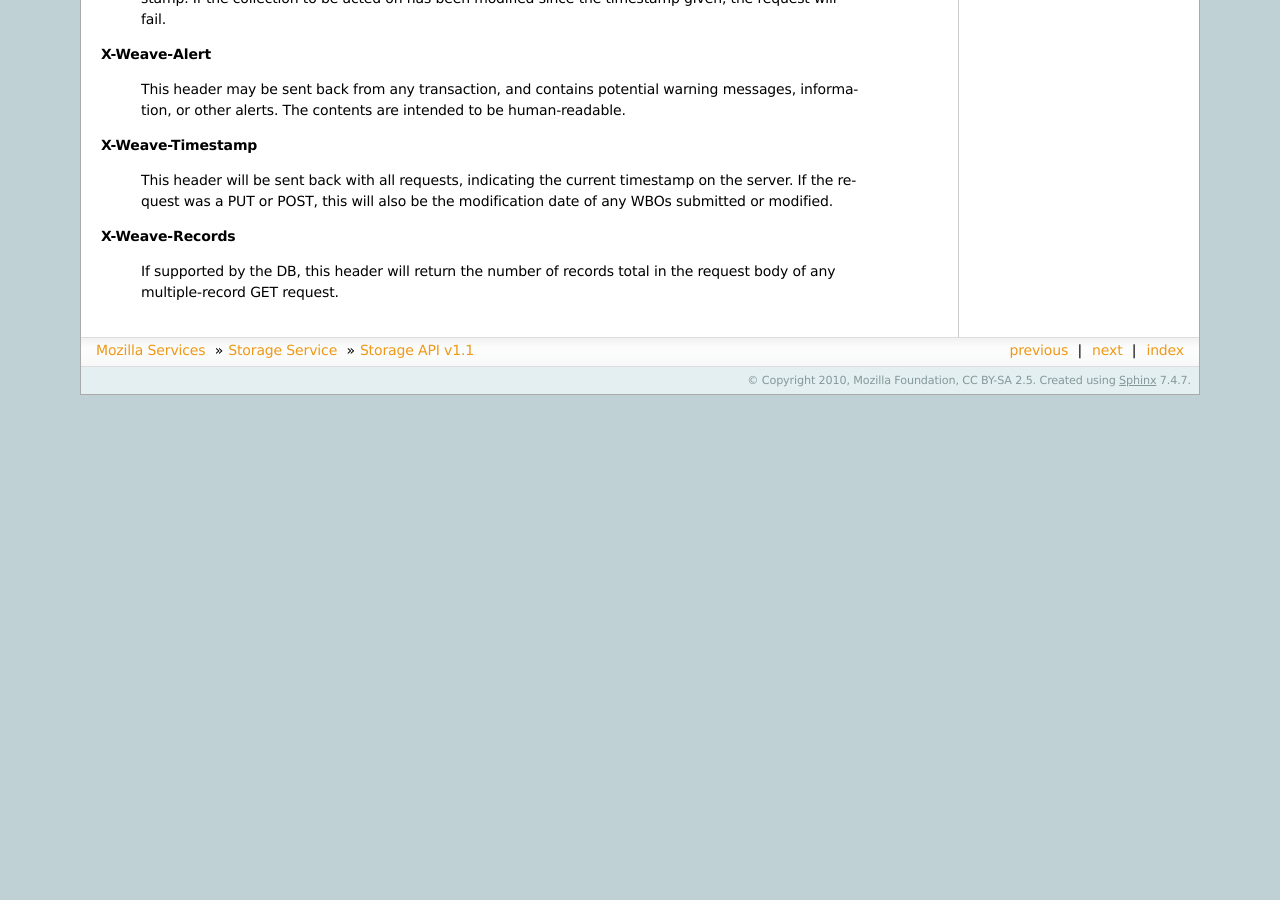
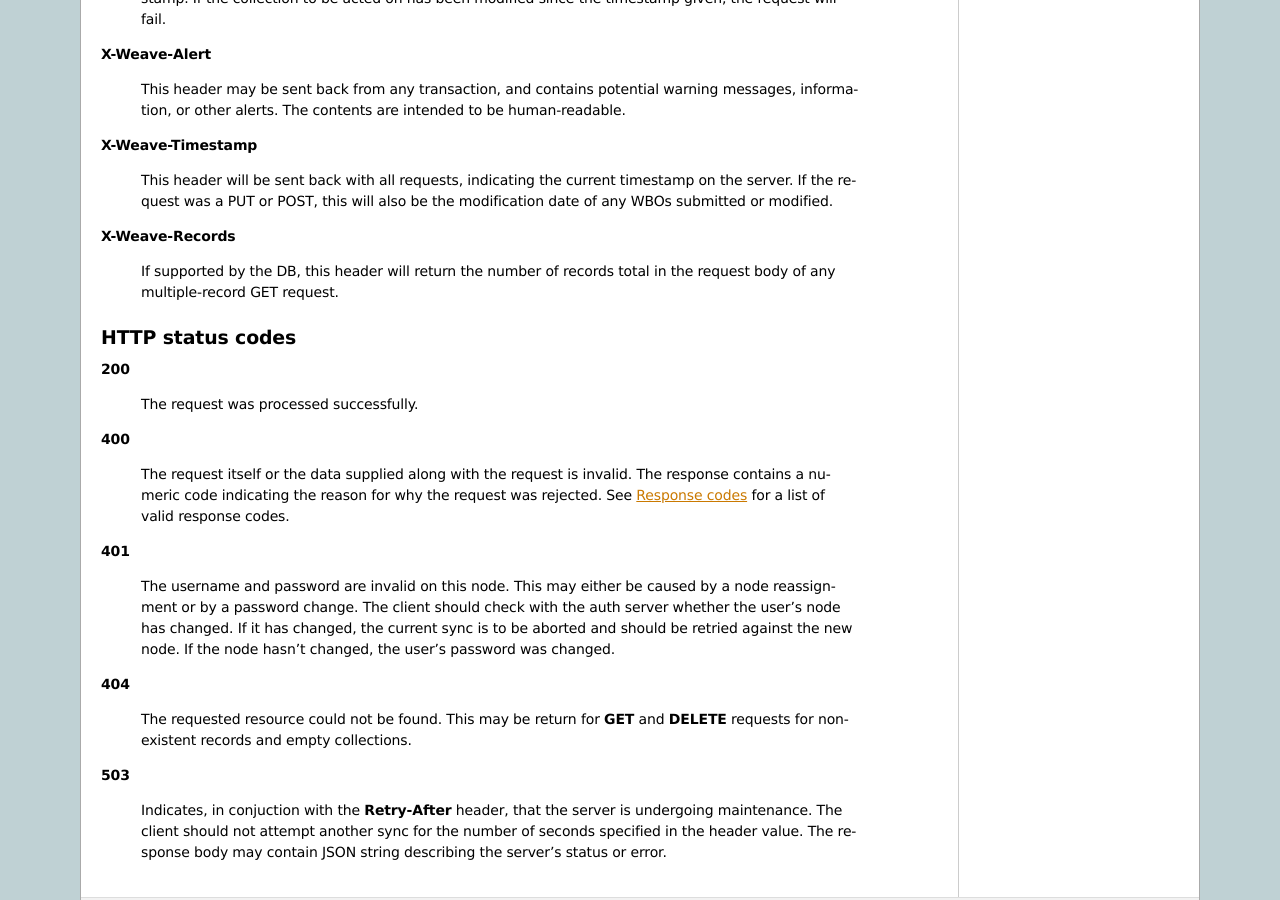
Before and after one commit to mozilla-services/docs, a Sphinx documentation site: the page built from source/storage/apis-1.1.rst, in a window 1280 px wide and 900 px high, scrolled down 4315 px. Built offline with Sphinx 7.4.7, drawn with Linux system fonts in a browser that asks for light colours; before the commit the page ends 4710 px from its top, so only the background shows below that.

Commit message:
Bug 683358 - Document HTTP status codes. r=telliott,atoll

```diff
--- a/source/storage/apis-1.1.rst
+++ b/source/storage/apis-1.1.rst
@@ -329,3 +329,41 @@ Headers
 
     If supported by the DB, this header will return the number of records
     total in the request body of any multiple-record GET request.
+
+HTTP status codes
+=================
+
+**200**
+
+    The request was processed successfully.
+
+
+**400**
+
+    The request itself or the data supplied along with the request is invalid.
+    The response contains a numeric code indicating the reason for why the
+    request was rejected. See :ref:`respcodes` for a list of valid response
+    codes.
+
+
+**401**
+
+    The username and password are invalid on this node. This may either be
+    caused by a node reassignment or by a password change. The client should
+    check with the auth server whether the user's node has changed. If it has
+    changed, the current sync is to be aborted and should be retried against
+    the new node. If the node hasn't changed, the user's password was changed.
+
+
+**404**
+
+    The requested resource could not be found. This may be return for **GET**
+    and **DELETE** requests for non-existent records and empty collections.
+
+
+**503**
+
+    Indicates, in conjuction with the **Retry-After** header, that the server
+    is undergoing maintenance. The client should not attempt another sync for
+    the number of seconds specified in the header value. The response body
+    may contain JSON string describing the server's status or error.
```
